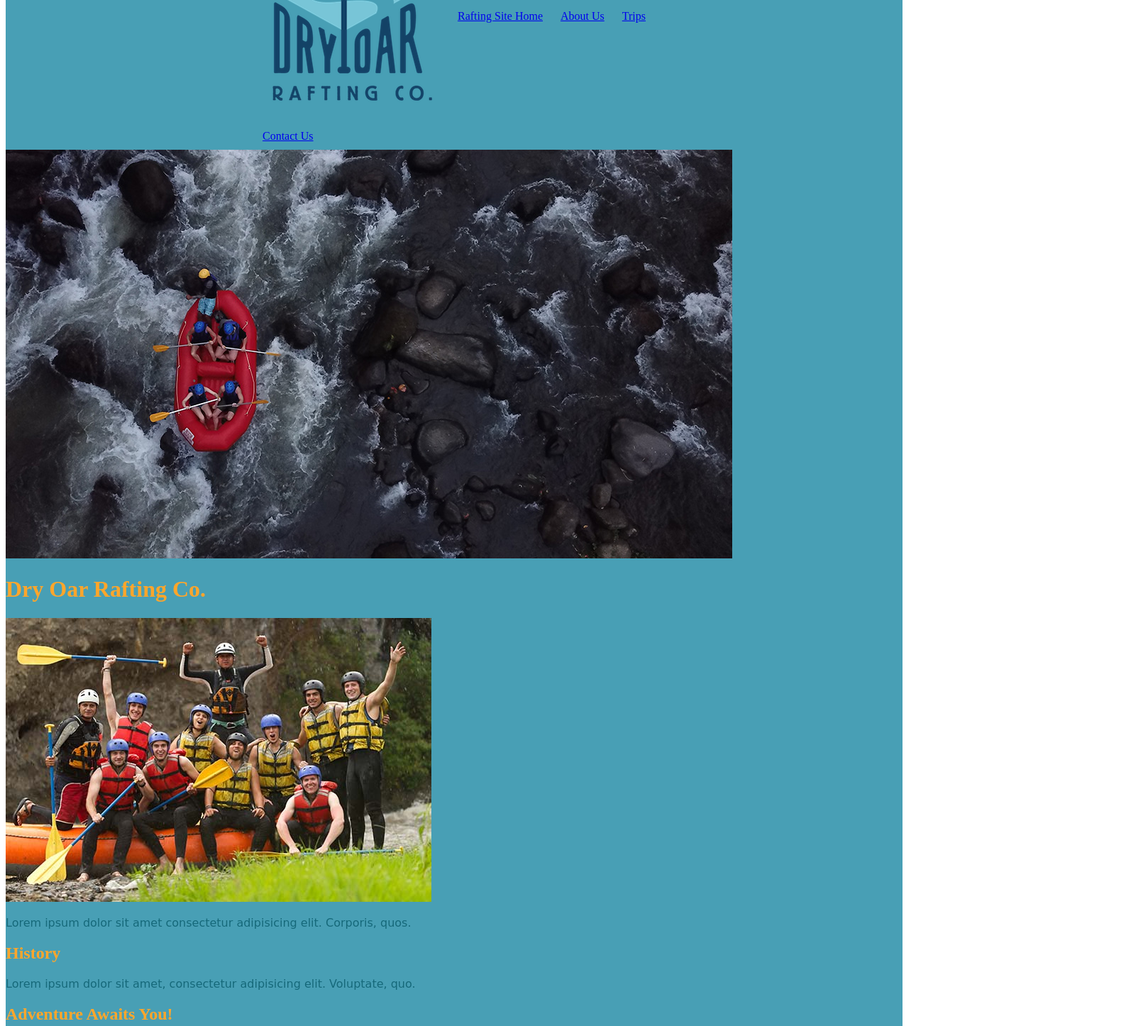
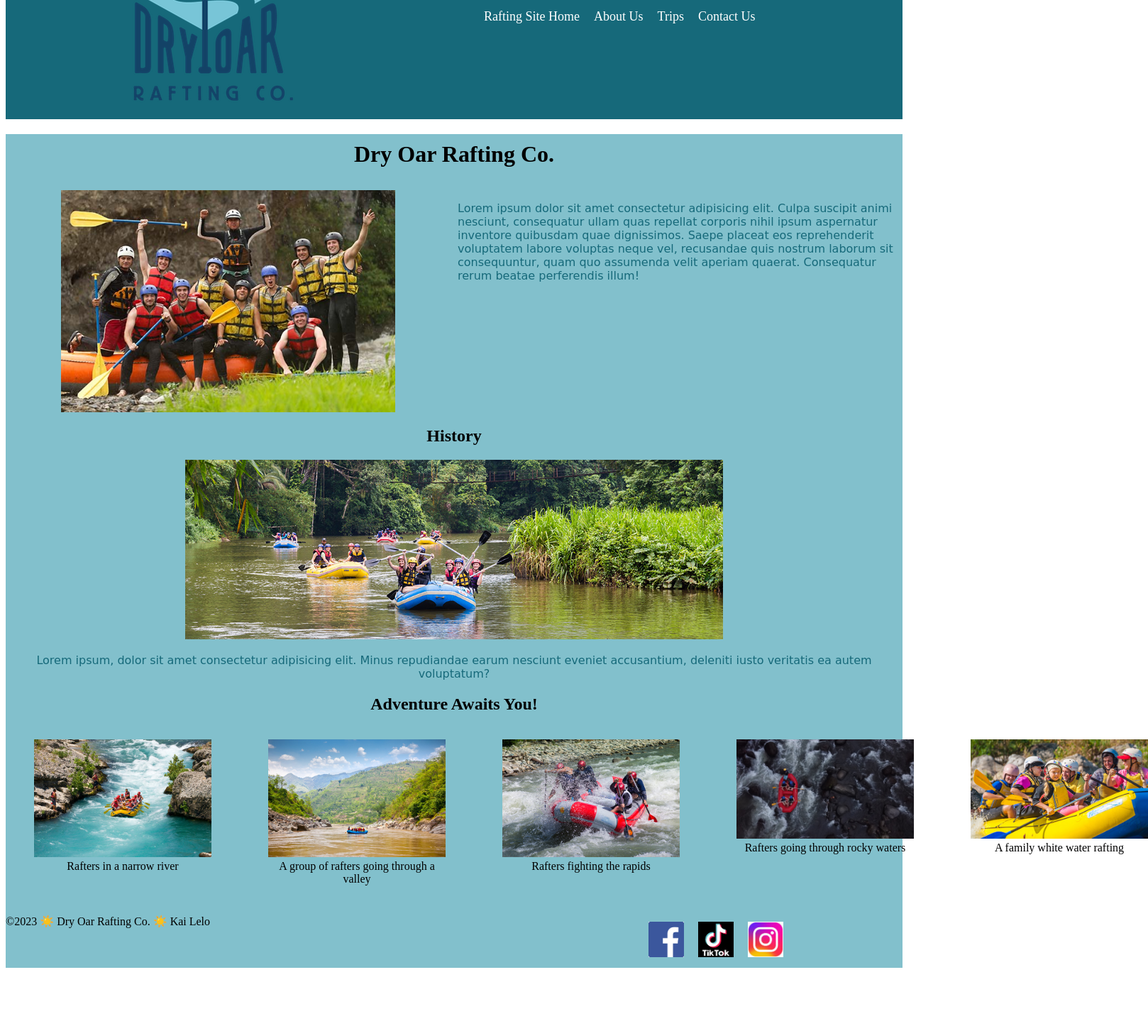
Before and after one commit to kailelo15/wdd130, a plain HTML site: page wwr/about.html in a window 1280 px wide. Shown: the part 130-1576 px from the top of the page at 71% size, 1618 px wide, since content can reach past the window. After the commit the page ends 1502 px from the top, so only its background shows below. Drawn offline with Linux system fonts and the light colour scheme; a web font is replaced by a local one.

Commit message:
wk4submit

```diff
--- a/wwr/about.html
+++ b/wwr/about.html
@@ -1,58 +1,107 @@
 <!DOCTYPE html>
 <html lang="en-US">
-
   <head>
-    <meta charset="utf-8">
-    <meta name="viewport" content="width=device-width, initial-scale=1">
+    <meta charset="utf-8" />
+    <meta name="viewport" content="width=device-width, initial-scale=1" />
     <title>About Us</title>
-    <meta name="description" content="Rafting Site About Us">
-    <meta name="author" content="Kai Lelo">
-    <link rel="stylesheet" href="styles/rafting.css">
+    <meta name="description" content="Rafting Site About Us" />
+    <meta name="author" content="Kai Lelo" />
+    <link rel="stylesheet" href="styles/rafting.css" />
   </head>
 
   <body>
     <header>
-        <img src="images/logo.png" alt="Logo">
-        <a href="https://kailelo15.github.io/wdd130/wwr/site-plan-rafting.html">Rafting Site Home</a>
-        <a href="https://kailelo15.github.io/wdd130/wwr/site-plan-rafting.html/about.html">About Us</a>
-        <a href="https://kailelo15.github.io/wdd130/wwr/site-plan-rafting.html/trips.html">Trips</a>
-        <a href="https://kailelo15.github.io/wdd130/wwr/site-plan-rafting.html/contact.hmtl">Contact Us</a>
+      <div id="nav_box">
+        <img src="images/logo.png" alt="Logo" />
+
+        <nav>
+          <a
+            href="https://kailelo15.github.io/wdd130/wwr/site-plan-rafting.html"
+            >Rafting Site Home</a
+          >
+          <a
+            href="https://kailelo15.github.io/wdd130/wwr/site-plan-rafting.html/about.html"
+            >About Us</a
+          >
+          <a
+            href="https://kailelo15.github.io/wdd130/wwr/site-plan-rafting.html/trips.html"
+            >Trips</a
+          >
+          <a
+            href="https://kailelo15.github.io/wdd130/wwr/site-plan-rafting.html/contact.hmtl"
+            >Contact Us</a
+          >
+        </nav>
+      </div>
     </header>
+
     <main>
-        <div class="hero">
-            <img src="images/hero.jpg" alt="Raft in Water">
         <h1>Dry Oar Rafting Co.</h1>
         <a>
-                <img src="images/happy.jpg" alt="Happy Rafters">
-                <p>Lorem ipsum dolor sit amet consectetur adipisicing elit. Corporis, quos.</p>
+            <div class="hero">
+          <img src="images/happy.jpg" alt="Happy Rafters" />
+          <p>
+            Lorem ipsum dolor sit amet consectetur adipisicing elit. Culpa suscipit animi nesciunt, consequatur ullam quas repellat corporis nihil ipsum aspernatur inventore quibusdam quae dignissimos. Saepe placeat eos reprehenderit voluptatem labore voluptas neque vel, recusandae quis nostrum laborum sit consequuntur, quam quo assumenda velit aperiam quaerat. Consequatur rerum beatae perferendis illum!
+          </p>
+        </div>
         </a>
+
+      <div class="history">
+      <section>
+        <h2>History</h2>
+        <img src="images/rafting4.jpg" alt="Successful Rafters Enjoying Calm Water"/>
+        <p>
+            Lorem ipsum, dolor sit amet consectetur adipisicing elit. Minus repudiandae earum nesciunt eveniet accusantium, deleniti iusto veritatis ea autem voluptatum?
+        </p>
+      </section>
       </div>
       <section>
-            <h2>History</h2>
-            <p>Lorem ipsum dolor sit amet, consectetur adipisicing elit. Voluptate, quo.</p>
-        </section>
-        <section>
+        <div class="adventure">
          <h2>Adventure Awaits You!</h2>
-            <img src="images/rafting1.jpg" alt="White Water Landscape">
-            <img src="images/rafting2.jpg" alt="Large Rafting Area">
-            <img src="images/rafting3.jpg" alt="People Working Hard While Rafting">
-            <img src="images/rafting4.jpg" alt="Successful Rafters Enjoying Calm Water">
-            <img src="images/rafting1.jpg" alt="Family Enjoying White Water Rafting">
+         <div id="images">
+
+         <figure>
+         <img src="images/rafting1.jpg" alt="White Water Landscape"/>
+         <figcaption>Rafters in a narrow river</figcaption>
+         </figure>
+
+         <figure>
+         <img src="images/rafting2.jpg" alt="Large Rafting Area"/>
+         <figcaption>A group of rafters going through a valley</figcaption>
+         </figure>
+
+         <figure>
+         <img src="images/rafting3.jpg" alt="People Working Hard While Rafting"/>
+         <figcaption>Rafters fighting the rapids</figcaption>
+         </figure>
+
+         <figure>
+         <img src="images/hero.jpg" alt="Raft in Water"/>
+         <figcaption>Rafters going through rocky waters</figcaption>
+         </figure>
+
+         <figure>
+         <img src="images/rafting5.jpg" alt="Family Enjoying White Water Rafting"/>
+          <figcaption>A family white water rafting</figcaption>
+          </figure>
+         </div>
+        </div>
       </section>
       <footer>
         &copy;2023 ☀️ Dry Oar Rafting Co. ☀️ Kai Lelo
         <nav class="sociallinks">
           <a href="https://facebook.com">
-                  <img src="images/facebook.png" alt="Facebook" width="50px">
+            <img src="images/facebook.png" alt="Facebook" width="50" />
           </a>
           <a href="https://tikok.com">
-                  <img src="images/tiktok.png" alt="TikTok" width="50px">
+            <img src="images/tiktok.png" alt="TikTok" width="50" />
           </a>
           <a href="https://instagram.com">
-                  <img src="images/instagram.jpg" alt="Instagram" width="50px">
+            <img src="images/instagram.jpg" alt="Instagram" width="50" />
           </a>
         </nav>
       </footer>
     </main>
+
   </body>
 </html>
--- a/wwr/styles/rafting.css
+++ b/wwr/styles/rafting.css
@@ -1,48 +1,117 @@
-@import url('https://fonts.googleapis.com/css2?family=Gloock&family=Shantell+Sans:wght@300&display=swap');
+@import url("https://fonts.googleapis.com/css2?family=Gloock&family=Shantell+Sans:wght@300&display=swap");
 :root {
-    --primary-color: #ffa62b;
-    --secondary-color: #82c0cc;
-    --accent1-color: #489fb5;
+  --primary-color: black;
+  --secondary-color: #489fb5;
+  --accent1-color: #82c0cc;
   --accent2-color: #16697a;
 
-    --heading-font: 'Shantell Sans' cursive;
-    --paragraph-font: 'Gloock'serif;
+  --heading-font: "Shantell Sans" cursive;
+  --paragraph-font: "Gloock" serif;
   --nav-background-color: #16697a;
-    --nav-link-color: #ffa62b;
+  --nav-link-color: black;
   --nav-hover-link-color: #489fb5;
-    --nav-hover-background-color:#82c0cc;
+  --nav-hover-background-color: #82c0cc;
 }
+
+.hero {
+    display: grid;
+    grid-template-columns: 1fr 1fr;
+    column-gap: 10px;
+    justify-items: center;
+}
+
+.hero img {
+    width: 75%;
+}
+
+#nav_box {
+  display: grid;
+  justify-content: center;
+  align-items: center;
+  grid-template-columns: 1fr 1fr;
+}
+
+.history {
+    display: flexbox;
+    text-align: center;
+}
+
+.history img {
+    width: 60%;
+}
+
+.adventure {
+    text-align: Center;
+}
+
+#images {
+    display: flex;
+    flex-direction: row;
+    justify-content: space-evenly;
+}
+
+section img{
+    width: 250px;
+}
+
 header {
   padding: 10px;
+  background-color: var(--accent2-color);
+  grid-gap: 25px;
+  align-items: center;
+}
+
+header img {
+  padding-left: 25%;
+}
+
+nav {
+  display: flex;
+  align-items: center;
+  text-align: center;
+  justify-content: center;
+  padding-right: 25%;
+}
+
+nav a {
+  flex-direction: row;
+  font-size: large;
+  padding: 10px;
+  text-decoration: none;
+  color: white;
+}
+
+main h1,
+h2 {
+  color: var(--primary-color);
+  font-family: "Gloock", Serif;
+}
+
+main h1 {
+    text-align: center;
+    padding: 10px;
+}
+
+main {
   background-color: var(--accent1-color);
-    width: full;
-    display: grid;
-    grid-template-columns: 150px auto auto auto auto;
-    grid-template-rows: 5fr;
-    grid-gap: 25px;
-    justify-content: center;
 }
-header img {
-    grid-column-start: 1;
-    grid-column-end: 3;
-}
-header a {
-    align-self: center;
-}
-main h1, h2 {
-    color: var(--primary-color);
-    font-family: 'Gloock', Serif;
-}
-main {
-    background-color: #489fb5;
-}
+
 main p {
   color: var(--accent2-color);
-    font-family: 'Shantell Sans', cursive;
+  font-family: "Shantell Sans", cursive;
 }
-nav a {
-    text-decoration: none;
-}
+
 main div {
   position: relative;
 }
+
+footer {
+    display: grid;
+    grid-template-columns: 1fr 1fr;
+    padding-top: 25px;
+}
+
+.sociallinks {
+    display: flex;
+    justify-content: flex-end;
+}
```
Lines whose indentation alone changed are shown as unchanged.
